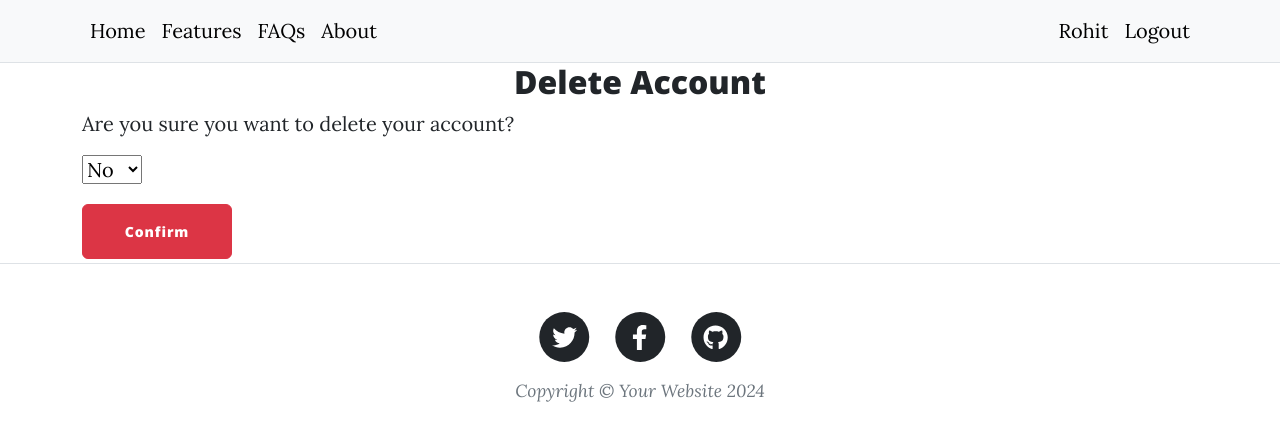
After one commit to Rohit-Rajagopal/Student-Grade-Management-System, a Flask app: page /delete_profile in a window 1280 px wide. The commit adds this page. Shown: the top 441 px of the page. Run offline with Flask 3, Linux system fonts and the light colour scheme; a user stored in the database is signed in; some libraries are stand-ins or nearby versions.

Commit message:
Added profile delete feature

```diff
--- /dev/null
+++ b/Templates/confirm_delete.html
@@ -0,0 +1,15 @@
+{% include "header.html" %}
+
+<h2 style="text-align: center">Delete Account</h2>
+<div class="container">
+    <form method="post" action="{{ url_for('delete_profile') }}" style="display: flex; flex-direction: column;">
+        <label for="confirmation">Are you sure you want to delete your account?</label>
+        <select id="confirmation" name="confirm" style="width: 60px" class="my-3">
+            <option value="No">No</option>
+            <option value="Yes">Yes</option>
+        </select>
+        <button type="submit" class="btn btn-danger my-1" style="width: 150px">Confirm</button>
+    </form>
+</div>
+
+{% include "footer.html" %}
--- a/Templates/index.html
+++ b/Templates/index.html
@@ -28,8 +28,10 @@
         {% else %}
             <h3 class="mt-3 mb-2">Check your grades:</h3>
             <a href="{{ url_for('show_grades', usn=current_user.usn) }}"><button class="btn btn-primary">Check grades</button></a>
+            {% if current_user.grades %}
             <h3 class="my-2">Check your report card:</h3>
             <a href="{{ url_for('show_report', usn=current_user.usn) }}"><button class="btn btn-primary">Check report card</button></a>
+            {% endif %}
         {% endif %}
     {% endif %}
 </div>
--- a/Templates/profile.html
+++ b/Templates/profile.html
@@ -12,6 +12,7 @@
         <p><b>Section:</b> {{ current_user.section }}</p>
     {% endif %}
     <a href="{{ url_for('edit_profile') }}"><button class="btn btn-success">Edit Profile</button></a>
+    <a href="{{ url_for('delete_profile') }}"><button class="btn btn-danger">Delete Account</button></a>
 </div>
 
 {% include "footer.html" %}
--- a/main.py
+++ b/main.py
@@ -322,7 +322,6 @@ def show_report():
     return render_template('report.html', report=report)
 
 
-# TODO 1: Add profile feature with editing capability
 @app.route('/profile')
 @login_required
 def profile():
@@ -357,6 +356,25 @@ def edit_profile():
         db.session.commit()
         return redirect(url_for('profile'))
     return render_template('edit_profile.html', form=form)
+
+
+@app.route('/delete_profile', methods=["GET", "POST"])
+@login_required
+def delete_profile():
+    if request.method == "POST":
+        option = request.form['confirm']
+        if option == 'No':
+            return redirect(url_for('profile'))
+        else:
+            user = db.get_or_404(User, current_user.id)
+            logout_user()
+            if user.designation == 'Student':
+                for sub in user.grades:
+                    db.session.delete(sub)
+            db.session.delete(user)
+            db.session.commit()
+            return redirect(url_for('home'))
+    return render_template('confirm_delete.html')
 # TODO 2: Add hero to index.html
 # TODO 3: Add features and about html pages
 # TODO 4: (If possible) Add pre-populated "ADD GRADE" to show_grade
```
Also changed, not shown: instance/posts.db.
